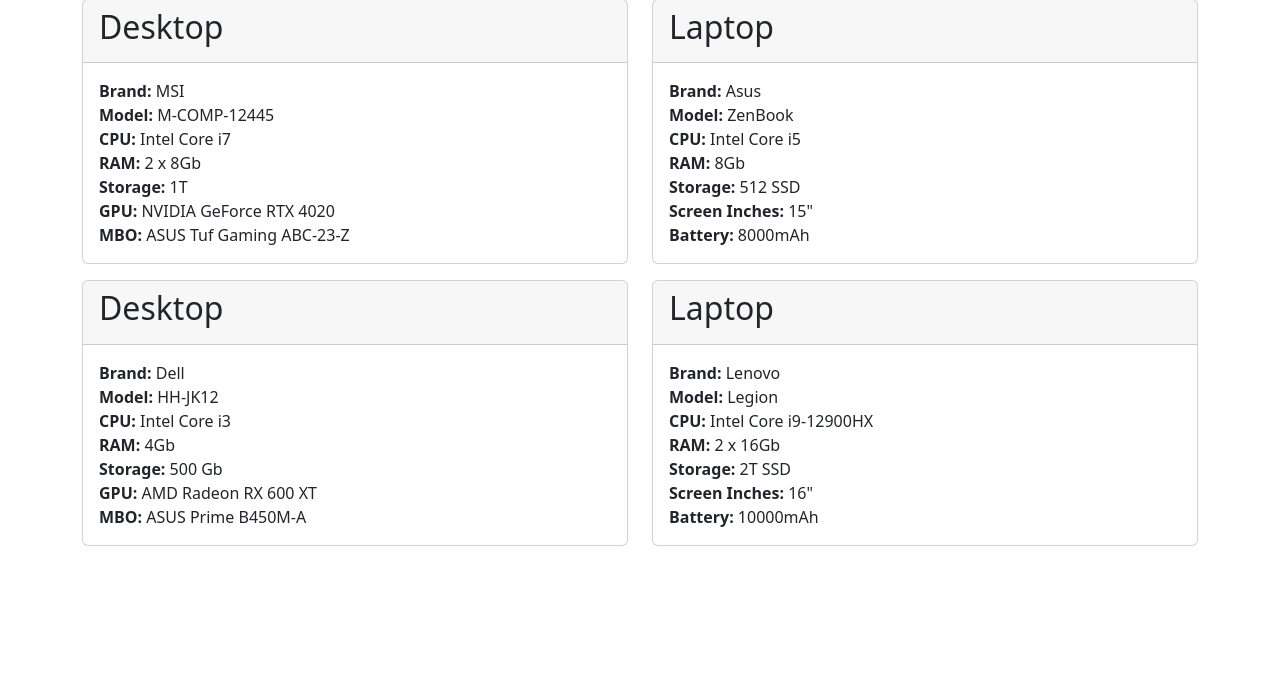
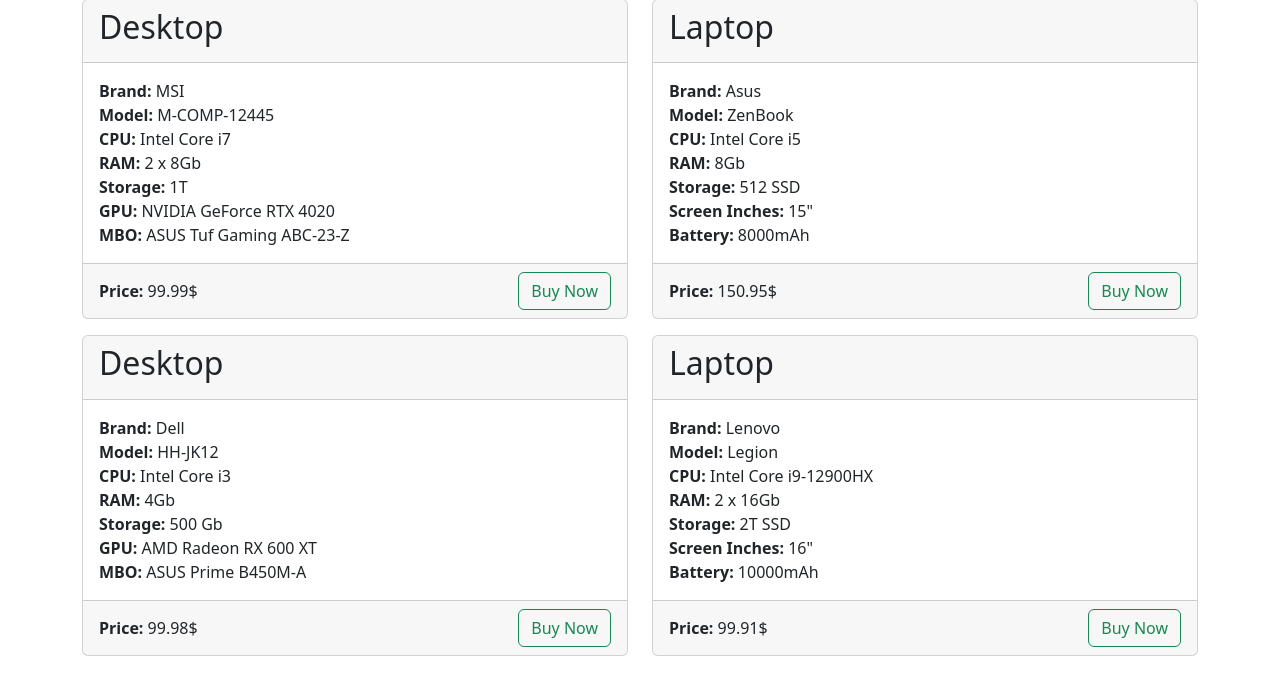
Before and after one commit to MatteoTarabella04/php-oop-2, a PHP site: page / in a window 1280 px wide. Shown: the part 585-1281 px from the top of the page. Before the commit the page ends 1131 px from the top, so only its background shows below. Run offline with PHP 8.4, Linux system fonts and the light colour scheme; some libraries are stand-ins or nearby versions.

Commit message:
add price and try to add an exception + try catch

```diff
--- a/Models/Computer.php
+++ b/Models/Computer.php
@@ -1,13 +1,14 @@
 <?php
 class Computer
 {
-   public function __construct(protected string $brand, protected string $model, protected string $cpu, protected string $ram, protected string $storage)
+   public function __construct(protected string $brand, protected string $model, protected string $cpu, protected string $ram, protected string $storage, protected float $price)
    {
       $this->brand = $brand;
       $this->model = $model;
       $this->cpu = $cpu;
       $this->ram = $ram . 'Gb';
       $this->storage = $storage;
+      $this->price = $price;
    }
 
    public function getBrand()
@@ -32,4 +33,17 @@ class Computer
    {
       return $this->storage;
    }
+   public function getPrice()
+   {
+      return $this->price . '$';
+   }
+
+   /* set */
+   public function setPrice(float $price)
+   {
+      if (!is_numeric($price)) {
+         throw new Exception('Is not a number');
+      }
+      return $this->price = $price;
+   }
 }
--- a/Models/Desktop.php
+++ b/Models/Desktop.php
@@ -1,9 +1,9 @@
 <?php
 class Desktop extends Computer
 {
-   public function __construct(protected string $brand, protected string $model, protected string $cpu, protected string $ram, protected string $storage, protected string $gpu, protected string $mbo)
+   public function __construct(protected string $brand, protected string $model, protected string $cpu, protected string $ram, protected string $storage, protected float $price, protected string $gpu, protected string $mbo)
    {
-      parent::__construct($brand, $model, $cpu, $ram, $storage);
+      parent::__construct($brand, $model, $cpu, $ram, $storage, $price);
       $this->gpu = $gpu;
       $this->mbo = $mbo;
    }
--- a/Models/Laptop.php
+++ b/Models/Laptop.php
@@ -1,9 +1,9 @@
 <?php
 class Laptop extends Computer
 {
-   public function __construct(protected string $brand, protected string $model, protected string $cpu, protected string $ram, protected string $storage, protected string $screen_size, protected string $battery)
+   public function __construct(protected string $brand, protected string $model, protected string $cpu, protected string $ram, protected string $storage, protected float $price, protected string $screen_size, protected string $battery)
    {
-      parent::__construct($brand, $model, $cpu, $ram, $storage);
+      parent::__construct($brand, $model, $cpu, $ram, $storage, $price);
       $this->screen_size = $screen_size . '"';
       $this->battery = $battery . 'mAh';
    }
--- a/db.php
+++ b/db.php
@@ -1,4 +1,6 @@
 <?php
+
+try {
    $personalPcs = [
       new Desktop(
          "MSI",
@@ -6,6 +8,7 @@ $personalPcs = [
          "Intel Core i7",
          "2 x 8",
          "1T",
+         99.99,
          "NVIDIA GeForce RTX 4020",
          "ASUS Tuf Gaming ABC-23-Z",
       ),
@@ -16,6 +19,7 @@ $personalPcs = [
          "Intel Core i5",
          "8",
          "512 SSD",
+         150.95,
          "15",
          "8000"
       ),
@@ -25,6 +29,7 @@ $personalPcs = [
          "Intel Core i3",
          "4",
          "500 Gb",
+         99.98,
          "AMD Radeon RX 600 XT",
          "ASUS Prime B450M-A",
       ),
@@ -34,7 +39,11 @@ $personalPcs = [
          "Intel Core i9-12900HX",
          "2 x 16",
          "2T SSD",
+         99.91,
          "16",
          "10000"
       ),
    ];
+} catch (Exception $err) {
+   echo $err->getMessage();
+}
--- a/index.php
+++ b/index.php
@@ -152,6 +152,15 @@ function getComputerType($pc)
                            <?= getComputerType($pc) == 'Desktop' ? $pc->getMbo() : $pc->getBattery() ?>
                         </div>
                      </div>
+                     <div class="card-footer d-flex justify-content-between align-items-center">
+                        <div>
+                           <span><b>Price:</b></span>
+                           <?= $pc->getPrice() ?>
+                        </div>
+                        <button class="btn btn-outline-success">
+                           Buy Now
+                        </button>
+                     </div>
                   </div>
                </div>
 
```
Lines whose indentation alone changed are shown as unchanged.
